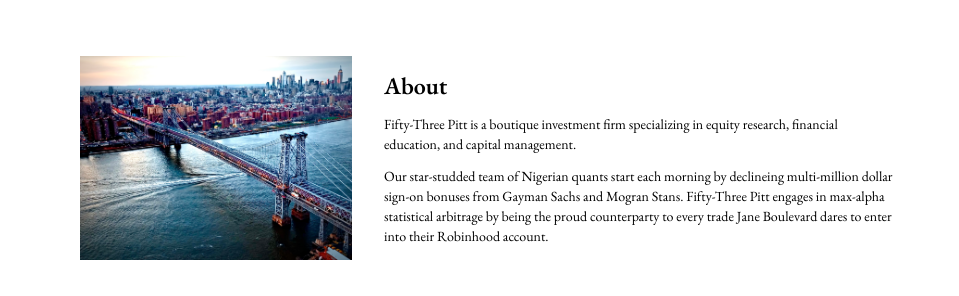
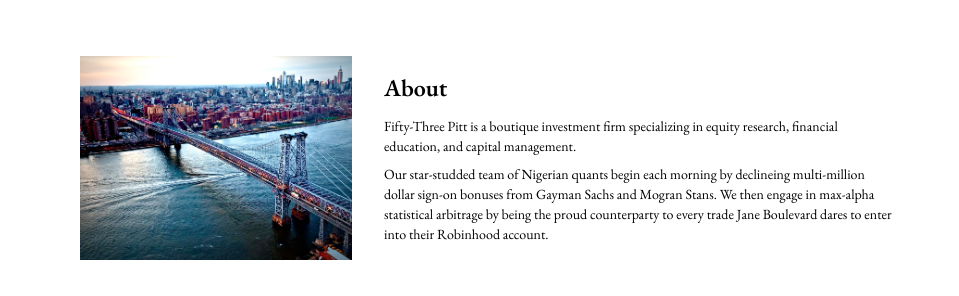
Before and after one commit to udon-code-studios/fifty-three-pitt, a Next.js app: page / in a window 1280 px wide. Shown: the part 121-417 px from the top of the page, without its empty margins (160-1119 px from the left). Built offline with nearby package versions, Linux system fonts and the light colour scheme.

Commit message:
update description

```diff
--- a/app/page.tsx
+++ b/app/page.tsx
@@ -10,16 +10,16 @@ export default function Home() {
           <div className="w-1/3">
             <Image src="/wburgbr_4x3_color.jpg" alt="williamsburg bridge" width={600} height={600} />
           </div>
-          <div className="w-2/3 pl-8 flex flex-col items-center justify-between space-y-3">
-            <h2 className="w-full text-2xl font-semibold">About</h2>
+          <div className="w-2/3 pl-8 flex flex-col items-center justify-between space-y-2">
+            <h2 className="w-full text-2xl font-semibold pb-1">About</h2>
             <p className="w-full">
               Fifty-Three Pitt is a boutique investment firm specializing in equity research, financial education, and
               capital management.
             </p>
             <p className="w-full">
-              Our star-studded team of Nigerian quants start each morning by declineing multi-million dollar sign-on
-              bonuses from Gayman Sachs and Mogran Stans. Fifty-Three Pitt engages in max-alpha statistical arbitrage by
-              being the proud counterparty to every trade Jane Boulevard dares to enter into their Robinhood account.
+              Our star-studded team of Nigerian quants begin each morning by declineing multi-million dollar sign-on
+              bonuses from Gayman Sachs and Mogran Stans. We then engage in max-alpha statistical arbitrage by being the
+              proud counterparty to every trade Jane Boulevard dares to enter into their Robinhood account.
             </p>
           </div>
         </div>
```
